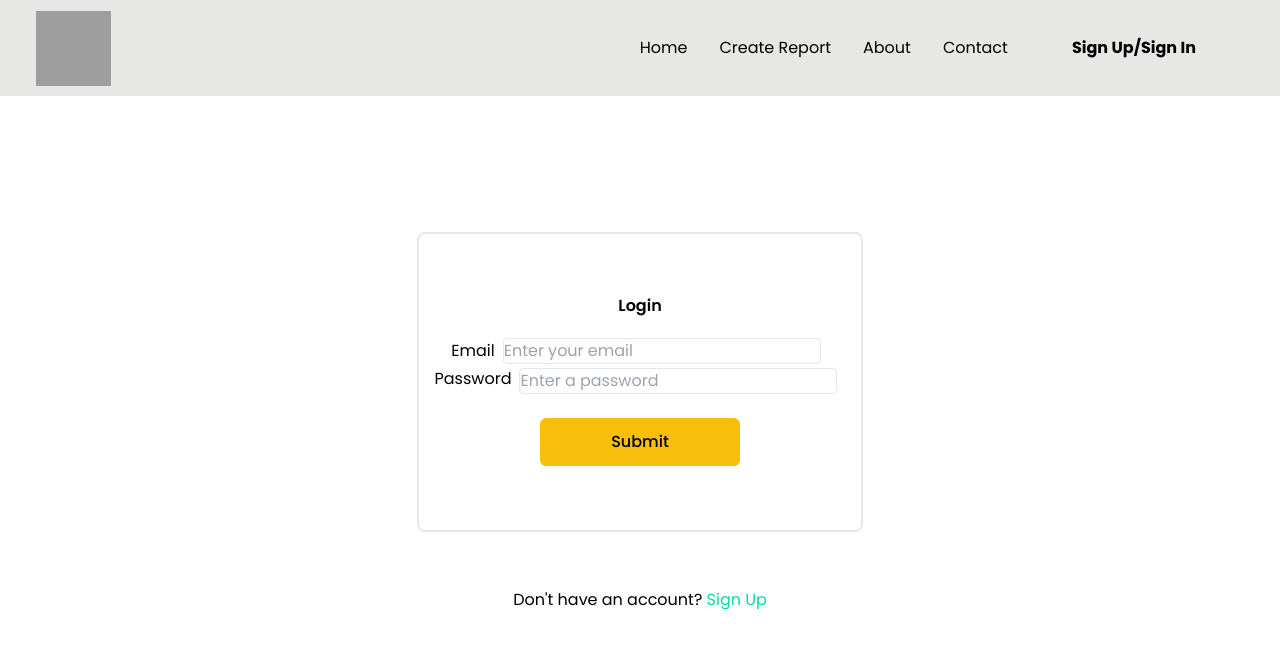
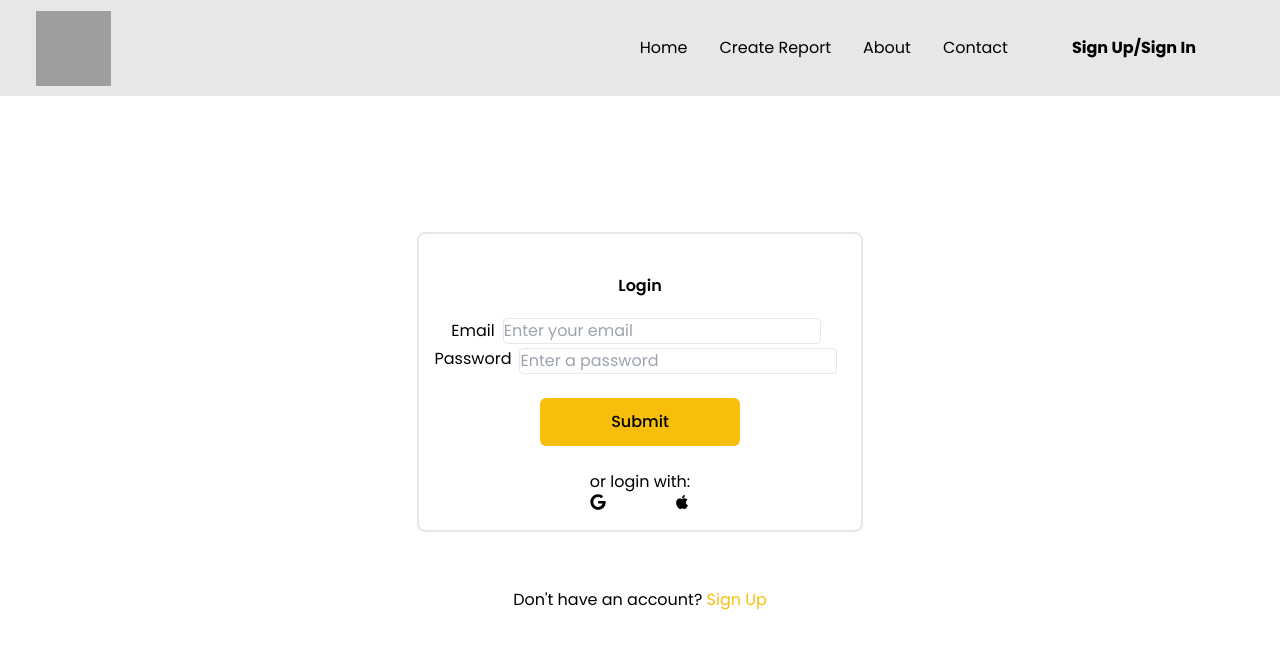
Before and after one commit to Mpoelesiamon/iReport-Front-end, a React (Create React App) app: page / in a window 1280 px wide. Shown: the top 648 px of the page. Built offline with nearby package versions, Linux system fonts and the light colour scheme; grey boxes are pictures that could not be loaded.

Commit message:
feat: Add Google and Apple login

```diff
--- a/src/components/Authentication.jsx
+++ b/src/components/Authentication.jsx
@@ -14,9 +14,9 @@ const Authentication = () => {
       {isSignUp ? <SignUp /> : <Login />}
       <div className='text-center mt-4'>
         {isSignUp ? (
-          <p>Already have an account? <span className='text-[#00df9a] cursor-pointer mt-0' onClick={handleToggle}>Login</span></p>
+          <p>Already have an account? <span className='text-[#f7bf0c] cursor-pointer mt-0' onClick={handleToggle}>Login</span></p>
         ) : (
-          <p>Don't have an account? <span className='text-[#00df9a] cursor-pointer' onClick={handleToggle}>Sign Up</span></p>
+          <p>Don't have an account? <span className='text-[#f7bf0c] cursor-pointer' onClick={handleToggle}>Sign Up</span></p>
         )}
       </div>
     </div>
--- a/src/components/Login.jsx
+++ b/src/components/Login.jsx
@@ -1,4 +1,5 @@
 import React from 'react'
+import { FaGoogle, FaApple  } from 'react-icons/fa'
 
 const Login = () => {
   return (
@@ -30,6 +31,13 @@ const Login = () => {
             <div>
                 <button className='bg-[#f7bf0c] w-[200px] rounded-md font-medium my-6 mx-auto py-3 text-black hover:scale-105 duration-700'>Submit</button>
             </div>
+            <div>
+                <h3>or login with:</h3>
+                <div className='flex justify-between'>
+                    <FaGoogle className='cursor-pointer'/>
+                    <FaApple className='cursor-pointer'/>
+                </div>
+            </div>
         </div>
      </div>
   )
```
